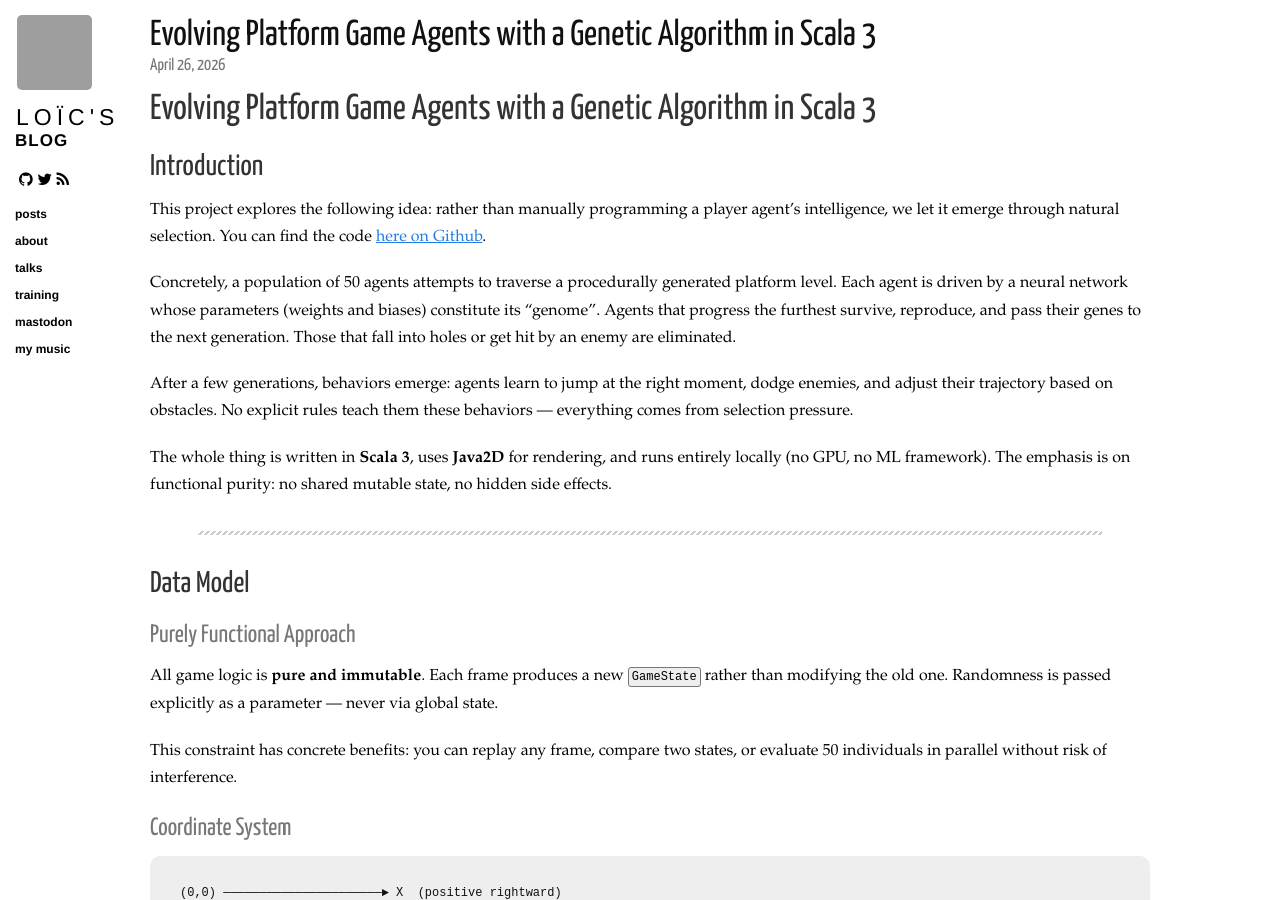
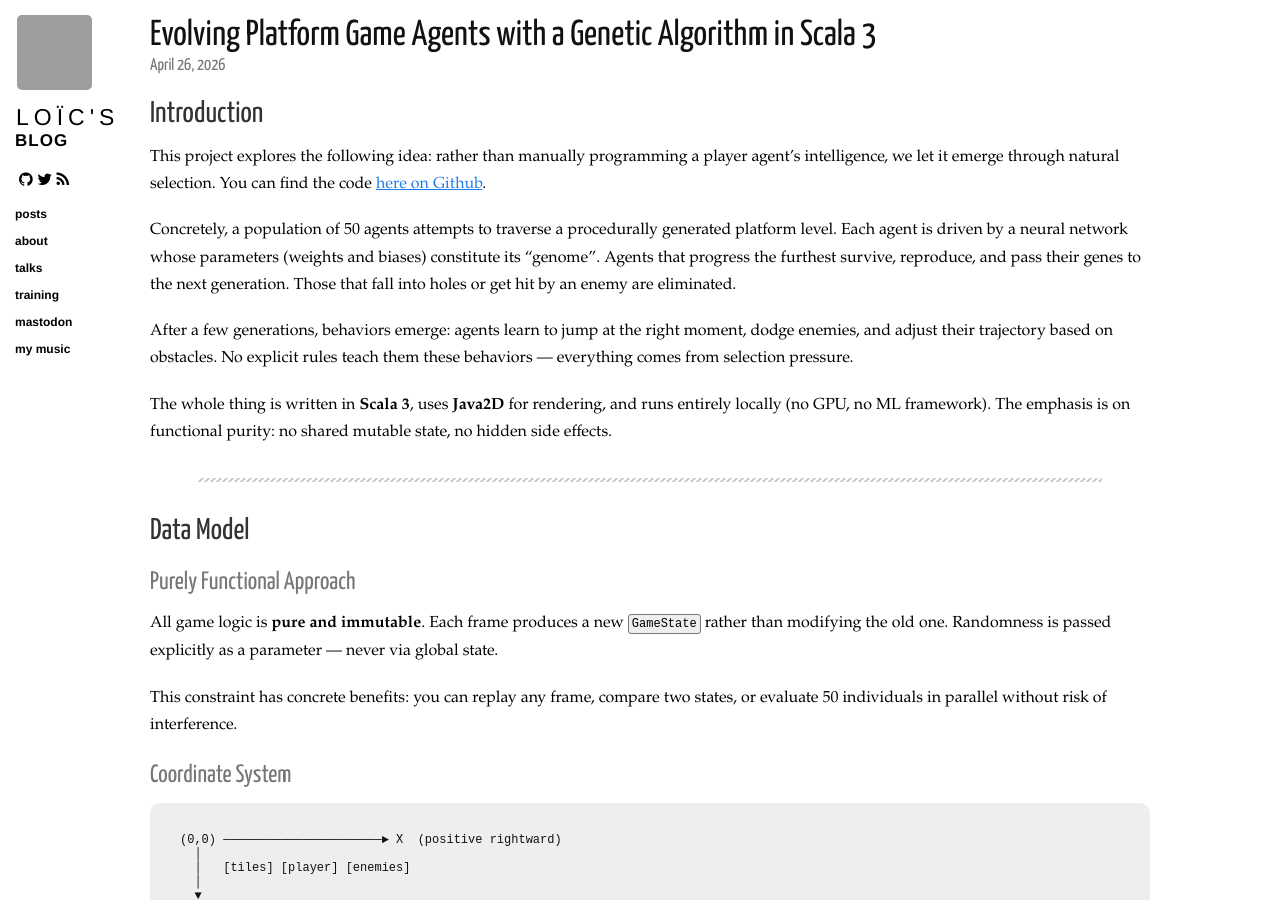
Before and after one commit to loicdescotte/loicdescotte.github.io, a Jekyll site: the page built from _posts/2026-04-26-genetic-algorithm-scala3.md, in a window 1280 px wide and 900 px high. Built offline with Jekyll 4.4.1, drawn with Linux system fonts in a browser that asks for light colours; nearby versions of some CDN libraries; comment, search, counter and statistics services are not loaded; grey boxes are pictures that could not be loaded.

Commit message:
fix titles

```diff
--- a/_posts/2026-04-26-genetic-algorithm-scala3.md
+++ b/_posts/2026-04-26-genetic-algorithm-scala3.md
@@ -9,8 +9,6 @@ tags:
  - FP
  - Java2D
 ---
-
-# Evolving Platform Game Agents with a Genetic Algorithm in Scala 3
 
 ## Introduction
 
```
Also changed, not shown: _posts/2026-04-25-drum-humanizer-logic-pro.md (+0 -2 lines).
